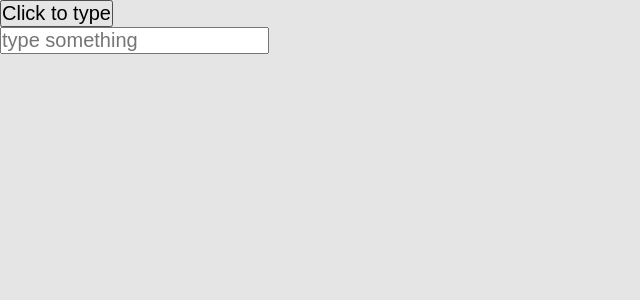
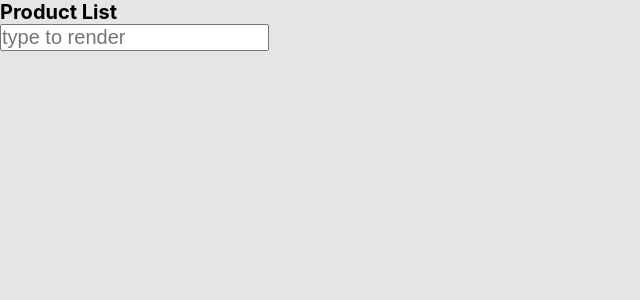
Before and after one commit to NgoVanChien/React-Awesome, a React (Create React App) app in the folder ReactNangCao/todolist/: page / in a window 1280 px wide. Shown: the top 300 px of the page, without its empty margins (0-640 px from the left). Built offline with nearby package versions, Linux system fonts and the light colour scheme.

Commit message:
useDeferredValue

```diff
--- a/ReactNangCao/todolist/src/App.tsx
+++ b/ReactNangCao/todolist/src/App.tsx
@@ -6,6 +6,7 @@ import Count from './components/Count'
 import Counter from './components/Counter'
 import Welcome from './components/Welcome'
 import AutoInput from './components/AutoInput/AutoInput'
+import ProductList from './components/ProductList'
 
 function App() {
   return (
@@ -16,7 +17,8 @@ function App() {
       {/* <Count /> */}
       {/* <Counter /> */}
       {/* <Welcome /> */}
-      <AutoInput />
+      {/* <AutoInput /> */}
+      <ProductList />
     </div>
   )
 }
--- /dev/null
+++ b/ReactNangCao/todolist/src/components/ProductList/ProductList.tsx
@@ -0,0 +1,43 @@
+import React, { useDeferredValue, useTransition, useEffect, useState } from 'react'
+
+const ProductCards = ({ name }: { name: string }) => {
+  const [products, setProducts] = useState<string[]>([])
+
+  useEffect(() => {
+    console.log(name)
+    // Tính toán nặng
+    const SIZE = 19999
+    const result = []
+    for (let i = 0; i < SIZE; i++) {
+      result.push(name)
+    }
+    setProducts(result)
+  }, [name])
+
+  // Render một danh sách lớn => tốn thời gian
+  return (
+    <div>
+      {products.map((product, index) => (
+        <div key={index}>{product}</div>
+      ))}
+    </div>
+  )
+}
+
+export default function ProductList() {
+  const [name, setName] = useState<string>('')
+  const deferredName = useDeferredValue(name)
+  return (
+    <div>
+      <h1>Product List</h1>
+      <input
+        value={name}
+        onChange={(e) => setName(e.target.value)}
+        type='text'
+        placeholder='type to render'
+        autoFocus
+      />
+      <ProductCards name={deferredName} />
+    </div>
+  )
+}
--- /dev/null
+++ b/ReactNangCao/todolist/src/components/ProductList/index.ts
@@ -0,0 +1,3 @@
+import ProductList from './ProductList'
+
+export default ProductList
```
Also changed, not shown: 1 other file (tests, documents, lock files or other folders).
